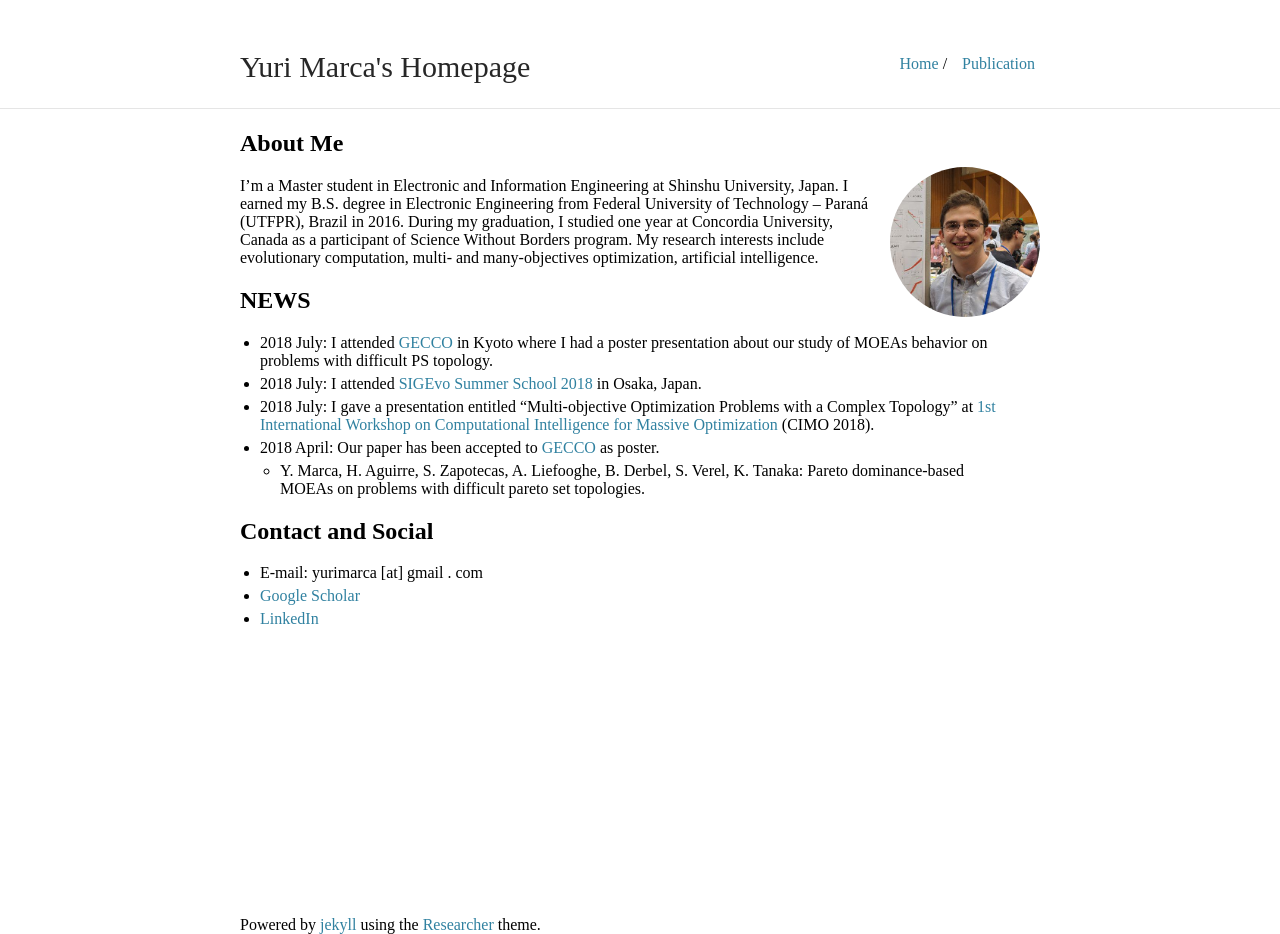
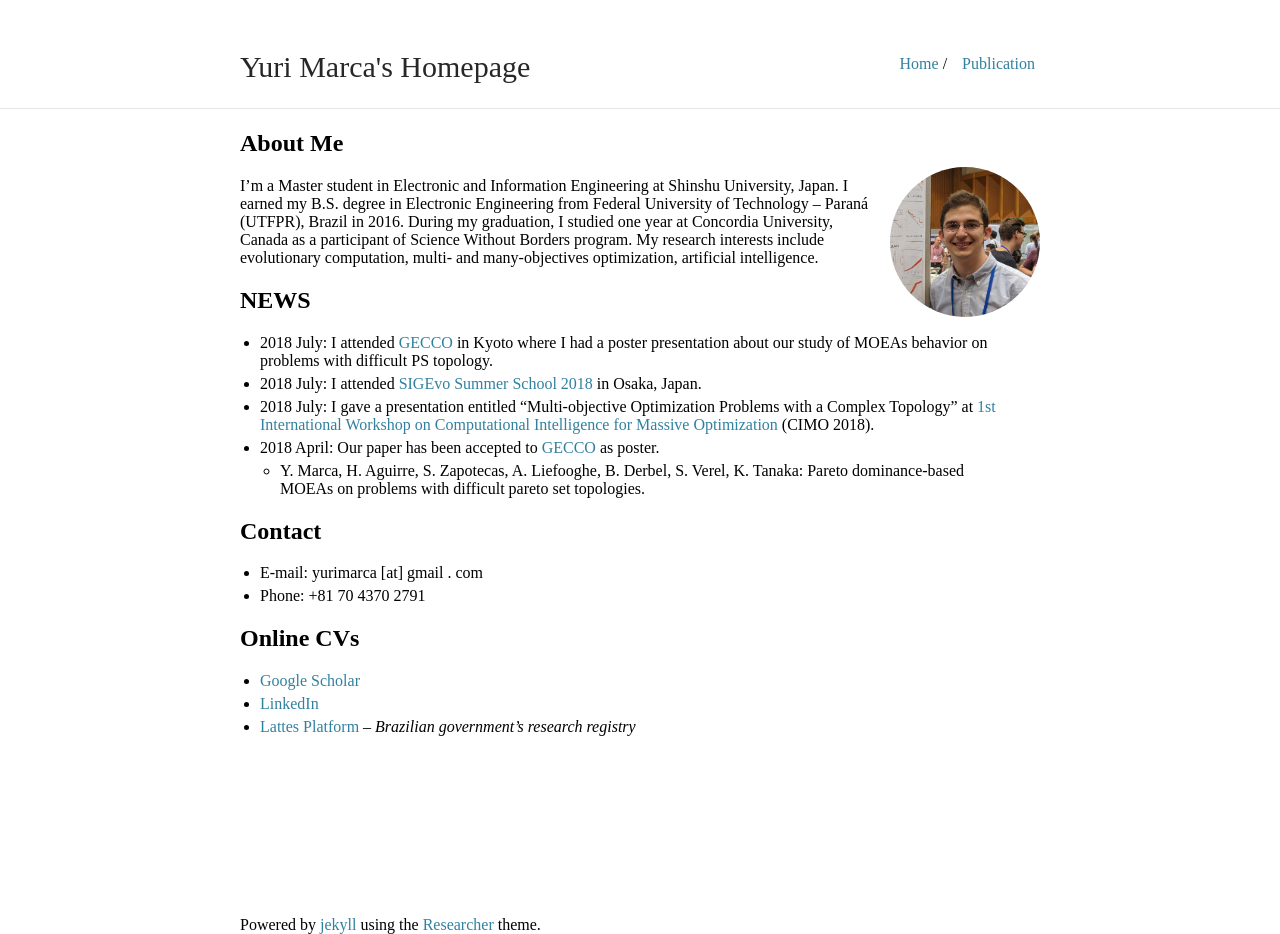
Before and after one commit to yurimarca/yurimarca.github.io, a Jekyll site: the page built from index.md, in a window 1280 px wide. Built offline with Jekyll 4.4.1, drawn with Linux system fonts in a browser that asks for light colours.

Commit message:
update index

```diff
--- a/index.md
+++ b/index.md
@@ -17,8 +17,13 @@ I'm a Master student in Electronic and Information Engineering at Shinshu Univer
 * 2018 April: Our paper has been accepted to [GECCO](http://gecco-2018.sigevo.org/) as poster.
   * Y. Marca, H. Aguirre, S. Zapotecas, A. Liefooghe, B. Derbel, S. Verel, K. Tanaka: Pareto dominance-based MOEAs on problems with difficult pareto set topologies.
 
-## Contact and Social
+## Contact
 
 * E-mail: yurimarca [at] gmail . com
+* Phone: +81 70 4370 2791
+
+## Online CVs
+
 * [Google Scholar](https://scholar.google.com/citations?user=YBoCAToAAAAJ&hl=en)
 * [LinkedIn](https://www.linkedin.com/in/yurimarca/)
+* [Lattes Platform](http://lattes.cnpq.br/3992305361737583) -- *Brazilian government's research registry*
```
